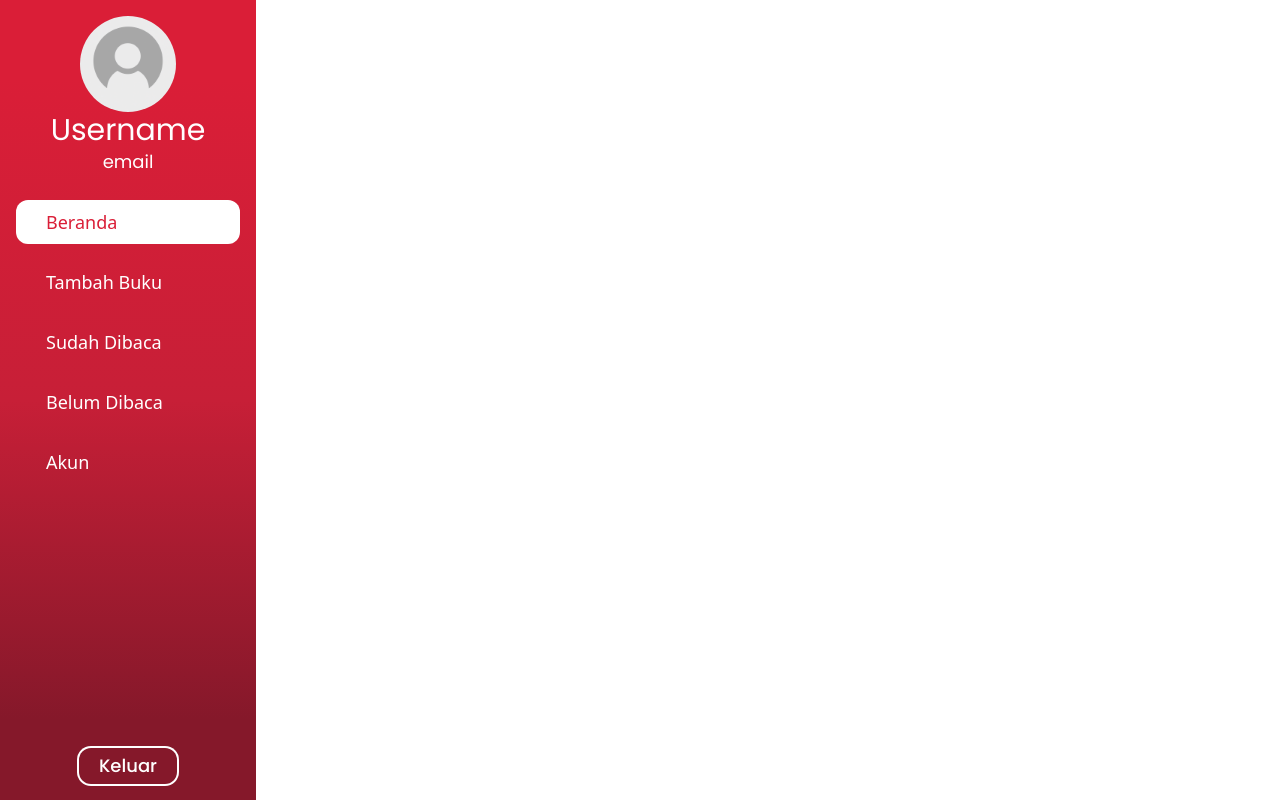
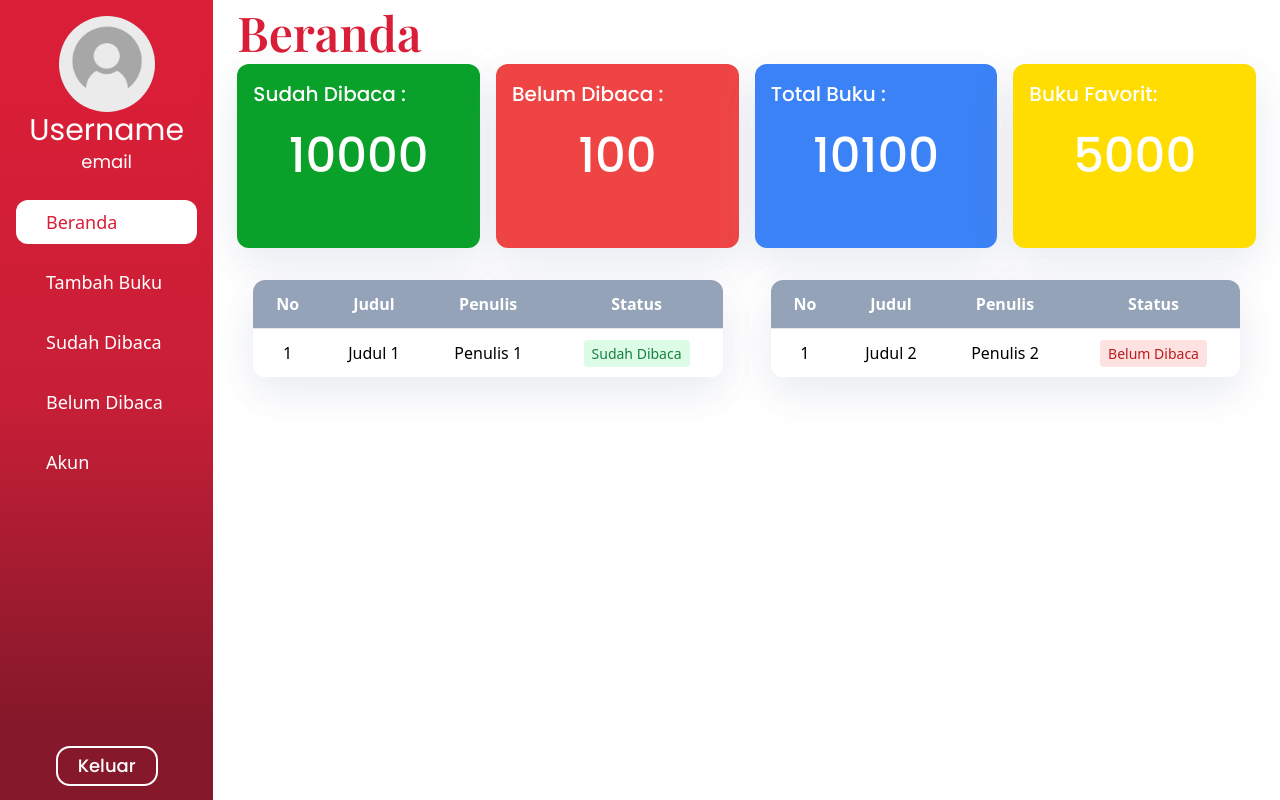
Before and after one commit to ardiiiv/BookShelf-frontend, a Vue app: page /Beranda in a window 1280 px wide. Built offline with nearby package versions, Linux system fonts and the light colour scheme; some icons are missing; a web font is replaced by a local one.

Commit message:
1.revisi layout sideBar 2. membuat halaman beranda, sudahDibaca, belumDibaca 3. membuat layout table 4. menambahkan icon

```diff
--- a/src/layouts/SideBar.vue
+++ b/src/layouts/SideBar.vue
@@ -17,10 +17,10 @@ const style = reactive({
 </script>
 
 <template>
-    <div class="md:hidden">
+    <div class="md:hidden md:static fixed ">
         <v-icon @click="isOpen()" v-if="hidden" name="md-menu-round" scale="2" fill="white"/>
     </div>
-    <header :class="hidden ? 'h-full md:flex md:flex-col hidden' : 'absolute bg-gradient-to-b from-10% from-Primary via-50% via-Secondary to-90% to-[#85182A] h-full -translate-y-6 pt-6 pr-4 flex flex-col'" >
+    <header :class="hidden ? 'h-full md:flex md:flex-col hidden' : 'fixed bg-gradient-to-b from-10% from-Primary via-50% via-Secondary to-90% to-[#85182A] h-full -translate-y-6 -translate-x-6 pt-6 pr-4 flex flex-col'" >
         <div class="md:hidden self-end">
             <v-icon @click="isClose()" name="bi-x" scale="2" fill="white"/>
         </div>
--- /dev/null
+++ b/src/layouts/TableIsCompleted.vue
@@ -0,0 +1,44 @@
+<script setup>
+const props = defineProps({
+    showActions:{
+        type: Boolean,
+        default: true,
+    }
+})
+</script>
+
+<template>
+    <div class="w-full h-full md:p-4 p-0">
+        <div class="w-full overflow-auto rounded-xl shadow-PrimaryShadow">
+            <table class="table-auto w-full">
+                <thead class="bg-slate-400 text-white border-b">
+                    <tr>
+                        <th class="py-3 px-4 font-semibold">No</th>
+                        <th class="py-3 px-4 font-semibold">Judul</th>
+                        <th class="py-3 px-4 font-semibold">Penulis</th>
+                        <th class="py-3 px-4 font-semibold">Status</th>
+                        <th v-if="props.showActions" class="py-3 px-4 font-semibold">Aksi</th>
+                    </tr>
+                </thead>
+                <tbody class="divide-y text-center font-medium">
+                    <tr>
+                        <td class="py-3 px-4">1</td>
+                        <td class="py-3 px-4">Judul 1</td>
+                        <td class="py-3 px-4">Penulis 1</td>
+                        <td class="py-3 px-4">
+                            <span class="bg-green-100 text-green-700 px-2 py-1 text-sm rounded">Sudah Dibaca</span>
+                        </td>
+                        <td v-if="props.showActions" class="flex gap-2 py-3 px-4 justify-center">
+                            <button class="px-2 py-1 rounded-lg shadow-md">
+                                <v-icon name="la-undo-alt-solid" scale="1.6"/>
+                            </button>
+                            <button class="px-2 py-1 rounded-lg shadow-md ">
+                                <v-icon name="la-trash-alt" scale="1.6"/>
+                            </button>
+                        </td>
+                    </tr>
+                </tbody>
+            </table>
+        </div>
+    </div>
+</template>
--- /dev/null
+++ b/src/layouts/TableUncompleted.vue
@@ -0,0 +1,44 @@
+<script setup>
+const props = defineProps({
+    showAction:{
+        type: Boolean,
+        default: true,
+    }
+})
+</script>
+
+<template>
+    <div class="w-full h-full md:p-4 p-0">
+        <div class="overflow-auto rounded-xl shadow-PrimaryShadow">
+            <table class="table-auto w-full">
+                <thead class="bg-slate-400 text-white border-b">
+                    <tr>
+                        <th class="py-3 px-4 font-semibold">No</th>
+                        <th class="py-3 px-4 font-semibold">Judul</th>
+                        <th class="py-3 px-4 font-semibold">Penulis</th>
+                        <th class="py-3 px-4 font-semibold">Status</th>
+                        <th v-if="props.showAction" class="py-3 px-4 font-semibold">Aksi</th>
+                    </tr>
+                </thead>
+                <tbody class="divide-y text-center font-medium">
+                    <tr>
+                        <td class="py-3 px-4">1</td>
+                        <td class="py-3 px-4">Judul 2</td>
+                        <td class="py-3 px-4">Penulis 2</td>
+                        <td class="py-3 px-4">
+                            <span class="bg-red-100 text-red-700 px-2 py-1 text-sm rounded">Belum Dibaca</span>
+                        </td>
+                        <td v-if="props.showAction" class="py-3 px-4 flex gap-2 justify-center">
+                            <button class="px-2 py-1 rounded-lg shadow-md">
+                                <v-icon name="la-trash-alt" scale="1.6" />
+                            </button>
+                            <button class="px-2 py-1 rounded-lg shadow-md">
+                                <v-icon name="la-check-solid" scale="1.6" />
+                            </button>
+                        </td>
+                    </tr>
+                </tbody>
+            </table>
+        </div>
+    </div>
+</template>
--- a/src/main.js
+++ b/src/main.js
@@ -8,6 +8,7 @@ import { MdPostaddTwotone, MdMenubookTwotone, MdPeoplealtOutlined, MdAccountcirc
 import { RiBookMarkLine } from "oh-vue-icons/icons/ri"
 import { HiHome } from "oh-vue-icons/icons/hi"
 import { BiX, BiXLg } from "oh-vue-icons/icons/bi"
+import { LaTrashAlt, LaUndoAltSolid, LaCheckSolid } from "oh-vue-icons/icons/la"
 
 addIcons(
     MdPostaddTwotone,
@@ -18,7 +19,10 @@ addIcons(
      MdAccountcircleTwotone,
     MdMenuRound,
     BiX,
-    BiXLg
+    BiXLg,
+    LaTrashAlt,
+    LaUndoAltSolid,
+    LaCheckSolid
 )
 const app = createApp(App)
 
--- a/src/router/index.js
+++ b/src/router/index.js
@@ -2,6 +2,8 @@ import { createRouter, createWebHistory } from 'vue-router'
 import HomeView from '../views/HomeView.vue'
 import BerandaView from '@/views/BerandaView.vue'
 import LandingPageView from '@/views/LandingPageView.vue'
+import AlreadyReadView from '@/views/AlreadyReadView.vue'
+import UnreadBookView from '@/views/UnreadBookView.vue'
 
 const router = createRouter({
   history: createWebHistory(import.meta.env.BASE_URL),
@@ -21,6 +23,16 @@ const router = createRouter({
       name: 'beranda',
       component: BerandaView,
     },
+    {
+      path: '/SudahDibaca',
+      name: 'sudahDibaca',
+      component: AlreadyReadView,
+    },
+    {
+      path: '/BelumDibaca',
+      name: 'belumDibaca',
+      component: UnreadBookView,
+    },
   ],
 })
 
--- /dev/null
+++ b/src/views/AlreadyReadView.vue
@@ -0,0 +1,18 @@
+<script setup>
+import TableIsCompleted from '@/layouts/TableIsCompleted.vue';
+import SideBar from '@/layouts/SideBar.vue';
+</script>
+
+<template>
+<div class="w-screen min-h-screen grid grid-cols-6 grid-rows-5 overflow-hidden">
+    <div class="col-span-1 row-span-5 bg-gradient-to-b from-10% from-Primary via-50% via-Secondary to-90% to-[#85182A] md:p-4 p-6 h-full w-full ">
+        <SideBar/>
+    </div>
+    <div class="col-span-5 row-span-5 w-full h-full p-2">
+        <div class="px-4"><h1 class="text-3xl md:text-5xl font-Playfair font-semibold text-Primary">Sudah Dibaca</h1></div>
+        <div class="mt-4">
+            <TableIsCompleted/>
+        </div>
+    </div>
+</div>
+</template>
--- a/src/views/BerandaView.vue
+++ b/src/views/BerandaView.vue
@@ -1,15 +1,65 @@
 <script setup>
 import SideBar from "@/layouts/SideBar.vue";
+import TableIsCompleted from "@/layouts/TableIsCompleted.vue";
+import TableUncompleted from "@/layouts/TableUncompleted.vue";
 </script>
 
 <template>
-    <div class="w-screen h-screen grid grid-cols-5 grid-rows-4">
-        <div class="col-span-1 row-span-4 bg-gradient-to-b from-10% from-Primary via-50% via-Secondary to-90% to-[#85182A] md:p-4 p-6">
+    <div class="w-screen  min-h-screen grid grid-cols-6 grid-rows-5 overflow-hidden">
+        <div class="col-span-1 row-span-5 bg-gradient-to-b from-10% from-Primary via-50% via-Secondary to-90% to-[#85182A] md:p-4 p-6 h-full w-full ">
             <SideBar/>
         </div>
-        <div class="col-span-4 row-span-4 bg-white">
-            <div>
-
+        <div class="col-span-5 row-span-5 w-full h-full">
+            <h1 class="text-4xl md:text-5xl text-Primary font-semibold font-Playfair mx-6 my-2">Beranda</h1>
+            <div class="w-full h-full px-6">
+                <div class="md:grid md:grid-cols-4 md:grid-rows-4 flex flex-col w-full h-full gap-4">
+                    <div class="col-span-1 row-span-1 rounded-xl shadow-PrimaryShadow bg-[#09a129]">
+                        <div class="w-full h-full p-4">
+                            <div>
+                                <h2 class="md:text-xl text-lg text-white font-medium font-Poppins">Sudah Dibaca :</h2>
+                            </div>
+                            <div class="lg:mt-6 md:mt-4 mt-2">
+                                <h1 class="lg:text-5xl md:text-4xl text-3xl text-center font-Poppins font-medium text-white">10000</h1>
+                            </div>
+                        </div>
+                    </div>
+                    <div class="col-span-1 row-span-1 rounded-xl shadow-PrimaryShadow bg-red-500">
+                        <div class="w-full h-full p-4">
+                            <div>
+                                <h2 class="md:text-xl text-lg text-white font-medium font-Poppins">Belum Dibaca :</h2>
+                            </div>
+                            <div class="lg:mt-6 md:mt-4 mt-2">
+                                <h1 class="lg:text-5xl md:text-4xl text-3xl  text-center font-Poppins font-medium text-white">100</h1>
+                            </div>
+                        </div>
+                    </div>
+                    <div class="col-span-1 row-span-1 bg-blue-500 rounded-xl shadow-PrimaryShadow">
+                        <div class="w-full h-full p-4">
+                            <div>
+                                <h2 class="md:text-xl text-lg text-white font-medium font-Poppins">Total Buku :</h2>
+                            </div>
+                            <div class="lg:mt-6 md:mt-4 mt-2">
+                                <h1 class="lg:text-5xl md:text-4xl text-3xl text-center font-Poppins font-medium text-white">10100</h1>
+                            </div>
+                        </div>
+                    </div>
+                    <div class="col-span-1 row-span-1 bg-[#ffdd00] rounded-xl shadow-PrimaryShadow">
+                        <div class="w-full h-full p-4">
+                            <div>
+                                <h2 class="md:text-xl text-lg text-white font-medium font-Poppins">Buku Favorit:</h2>
+                            </div>
+                            <div class="lg:mt-6 md:mt-4 mt-2">
+                                <h1 class="lg:text-5xl md:text-4xl text-3xl text-center font-Poppins font-medium text-white">5000</h1>
+                            </div>
+                        </div>
+                    </div>
+                    <div class="col-span-2 row-span-4">
+                        <TableIsCompleted :show-actions="false"/>
+                    </div>
+                    <div class="col-span-2 row-span-4 ">
+                        <TableUncompleted :show-action="false"/>
+                    </div>
+                </div>
             </div>
         </div>
     </div>
--- a/src/views/LandingPageView.vue
+++ b/src/views/LandingPageView.vue
@@ -20,7 +20,7 @@ const text = reactive({
 <template>
     <div class="w-screen md:h-screen h-full flex items-center py-4">
         <div class="w-5/6 md:grid md:grid-cols-2 flex flex-col mx-auto justify-center rounded-xl shadow-PrimaryShadow">
-            <div class=" flex flex-col items-center justify-center bg-gradient-to-b from-10% from-Primary via-50% via-Secondary to-90% to-[#85182A] p-6 md:rounded-l-xl md:rounded-tr-none rounded-t-xl">
+            <div class=" md:h-full h-72 flex flex-col items-center justify-center bg-gradient-to-b from-10% from-Primary via-50% via-Secondary to-90% to-[#85182A] p-6 md:rounded-l-xl md:rounded-tr-none rounded-t-xl">
                 <div>
                     <h1 class="font-Playfair text-white lg:text-5xl md:text-4xl text-3xl font-semibold text-center">Book Shelf App</h1>
                 </div>
--- /dev/null
+++ b/src/views/UnreadBookView.vue
@@ -0,0 +1,18 @@
+<script setup>
+import TableUncompleted from '@/layouts/TableUncompleted.vue';
+import SideBar from '@/layouts/SideBar.vue';
+</script>
+
+<template>
+<div class="w-screen  min-h-screen grid grid-cols-6 grid-rows-5 overflow-hidden">
+    <div class="col-span-1 row-span-5 bg-gradient-to-b from-10% from-Primary via-50% via-Secondary to-90% to-[#85182A] md:p-4 p-6 h-full w-full ">
+        <SideBar/>
+    </div>
+    <div class="col-span-5 row-span-5 w-full h-full p-2">
+        <div class="px-4"><h1 class="text-3xl md:text-5xl font-Playfair font-semibold text-Primary">Belum Dibaca</h1></div>
+        <div class="mt-4">
+            <TableUncompleted/>
+        </div>
+    </div>
+</div>
+</template>
```
